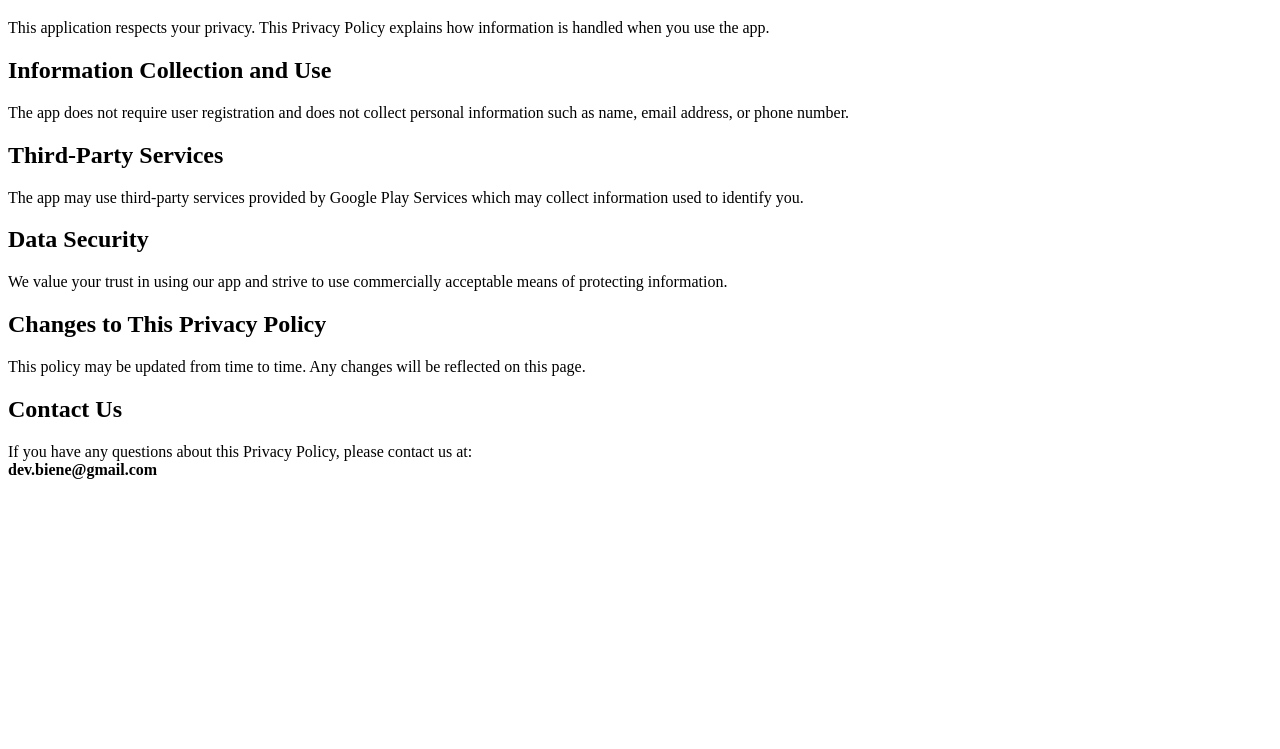
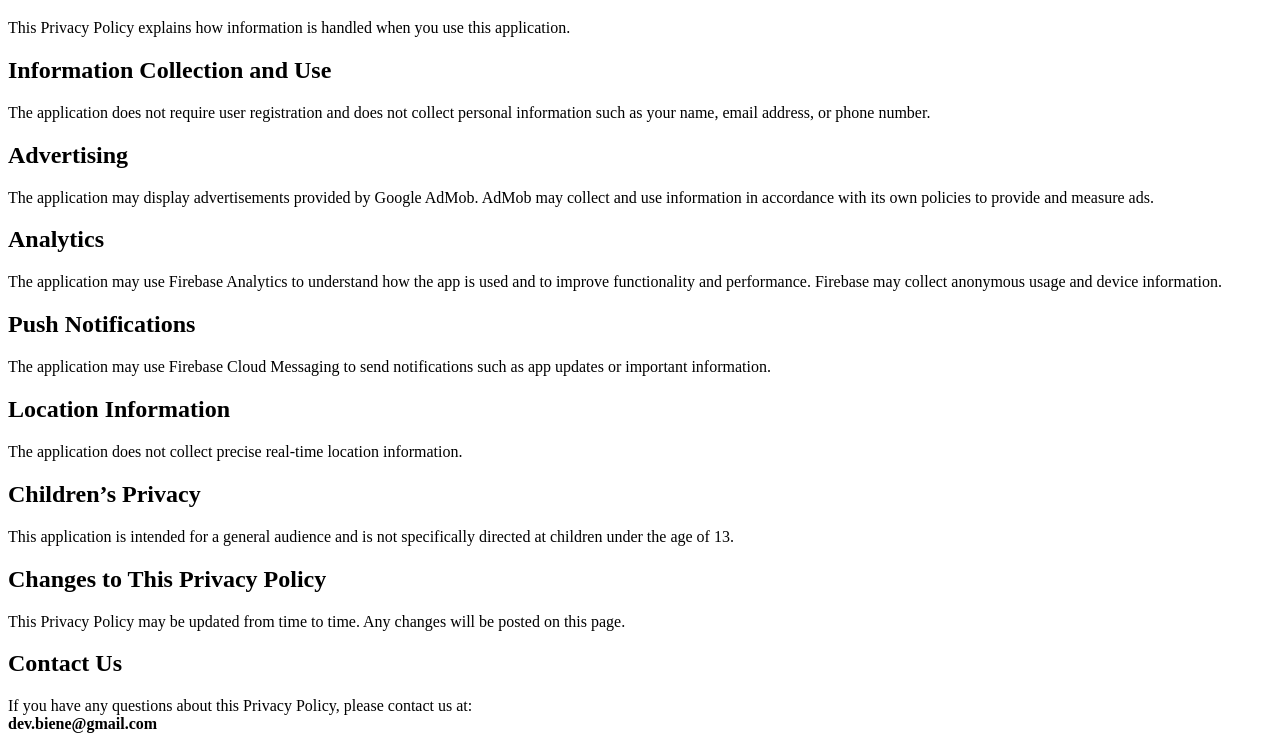
Before and after one commit to walidfouad/privacy-policy, a plain HTML site: page index.html in a window 1280 px wide. Shown: the part 61-810 px from the top of the page. Drawn offline with Linux system fonts and the light colour scheme.

Commit message:
Revise privacy policy language for clarity

```diff
--- a/index.html
+++ b/index.html
@@ -9,27 +9,42 @@
 <h1>Privacy Policy</h1>
 
 <p>
-This application respects your privacy. This Privacy Policy explains how information is handled when you use the app.
+This Privacy Policy explains how information is handled when you use this application.
 </p>
 
 <h2>Information Collection and Use</h2>
 <p>
-The app does not require user registration and does not collect personal information such as name, email address, or phone number.
+The application does not require user registration and does not collect personal information such as your name, email address, or phone number.
 </p>
 
-<h2>Third-Party Services</h2>
+<h2>Advertising</h2>
 <p>
-The app may use third-party services provided by Google Play Services which may collect information used to identify you.
+The application may display advertisements provided by Google AdMob. AdMob may collect and use information in accordance with its own policies to provide and measure ads.
 </p>
 
-<h2>Data Security</h2>
+<h2>Analytics</h2>
 <p>
-We value your trust in using our app and strive to use commercially acceptable means of protecting information.
+The application may use Firebase Analytics to understand how the app is used and to improve functionality and performance. Firebase may collect anonymous usage and device information.
+</p>
+
+<h2>Push Notifications</h2>
+<p>
+The application may use Firebase Cloud Messaging to send notifications such as app updates or important information.
+</p>
+
+<h2>Location Information</h2>
+<p>
+The application does not collect precise real-time location information.
+</p>
+
+<h2>Children’s Privacy</h2>
+<p>
+This application is intended for a general audience and is not specifically directed at children under the age of 13.
 </p>
 
 <h2>Changes to This Privacy Policy</h2>
 <p>
-This policy may be updated from time to time. Any changes will be reflected on this page.
+This Privacy Policy may be updated from time to time. Any changes will be posted on this page.
 </p>
 
 <h2>Contact Us</h2>
```
